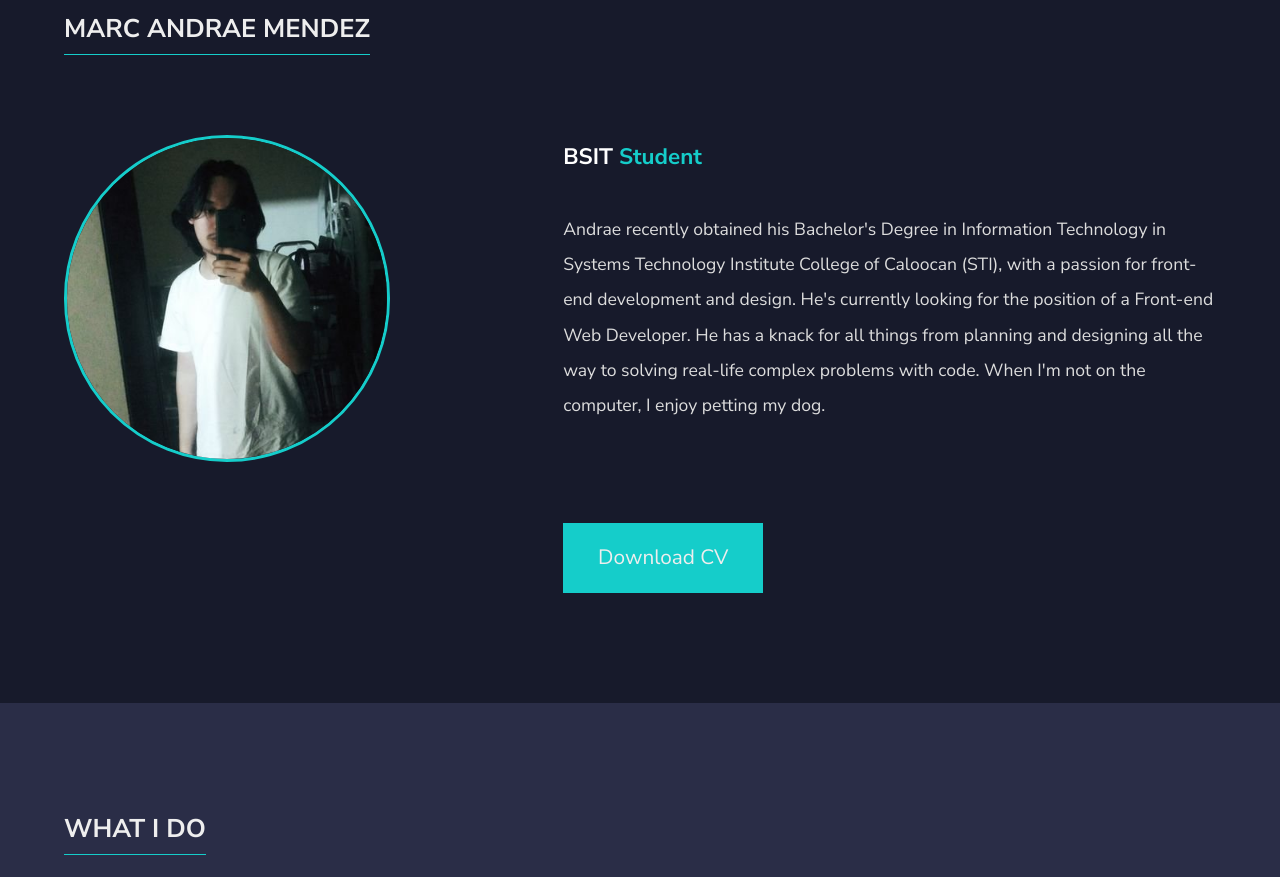
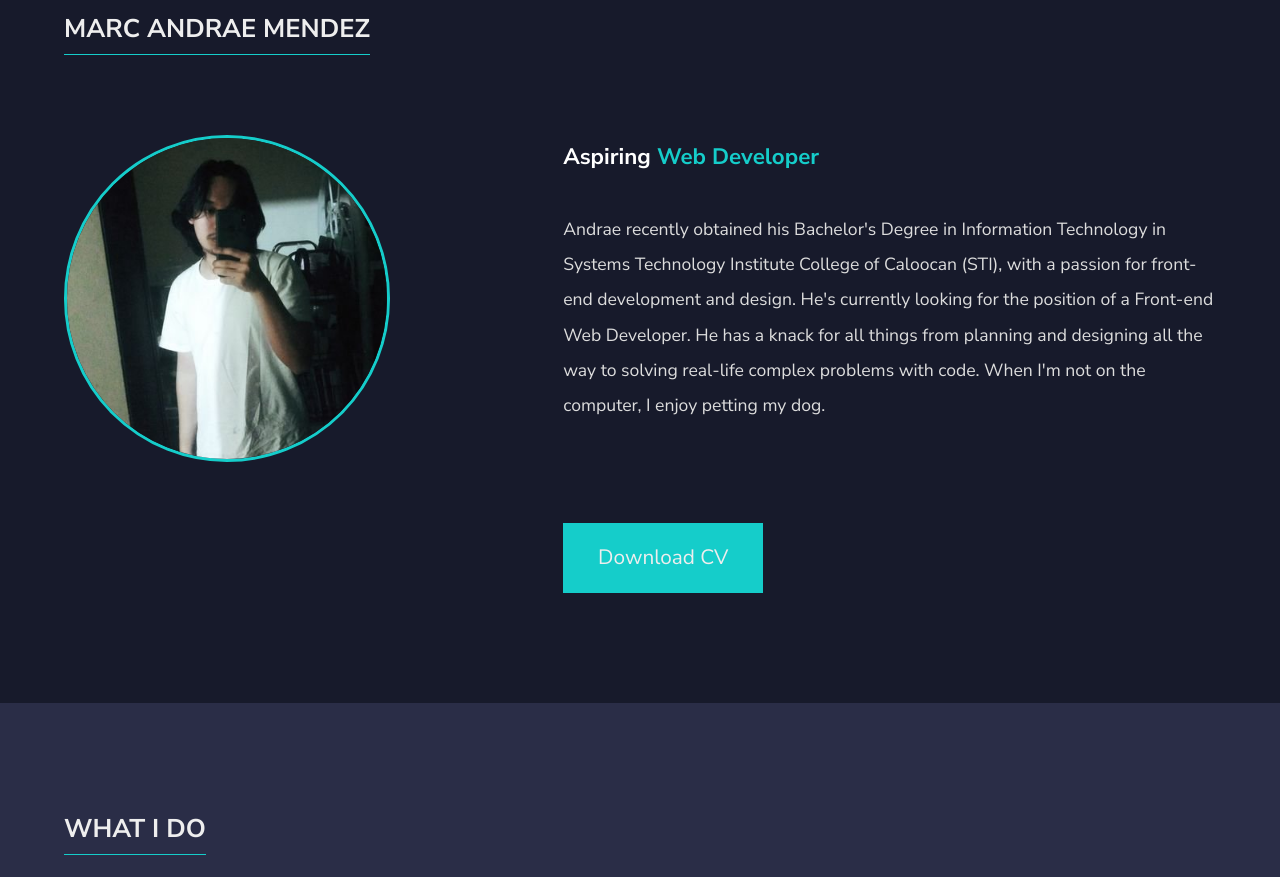
Before and after one commit to Andurey/webportfoliov1.github.io, a plain HTML site: page index.html in a window 1280 px wide. Shown: the part 897-1774 px from the top of the page. Drawn offline with Linux system fonts and the light colour scheme.

Commit message:
Update index.html

```diff
--- a/index.html
+++ b/index.html
@@ -41,8 +41,8 @@
                         </figure>
                         <article>
                             <h4>
-                                BSIT
-                                <span class="coloredText">Student</span>
+                                Aspiring
+                                <span class="coloredText">Web Developer</span>
                             </h4>
                             <p>
                                 Andrae recently obtained his Bachelor's Degree in Information Technology in
```
